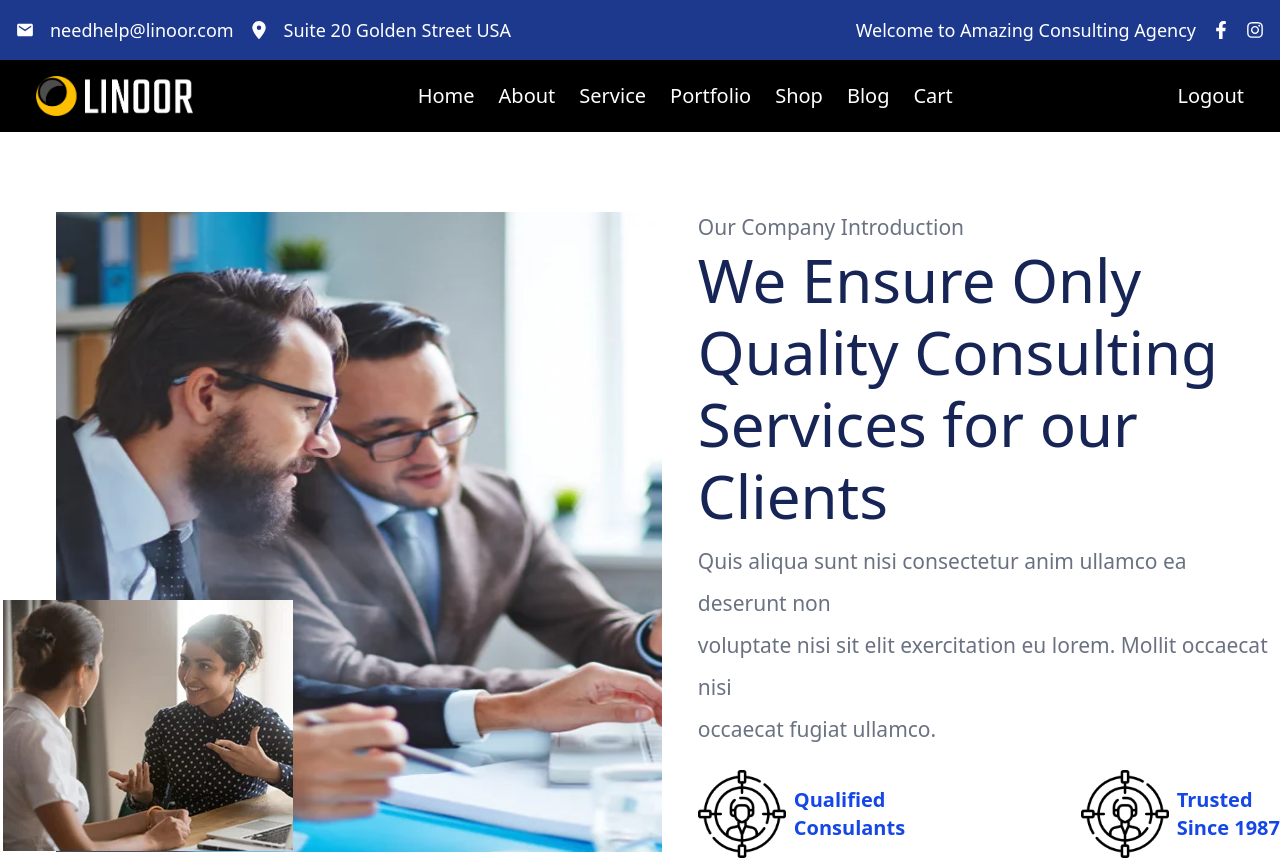
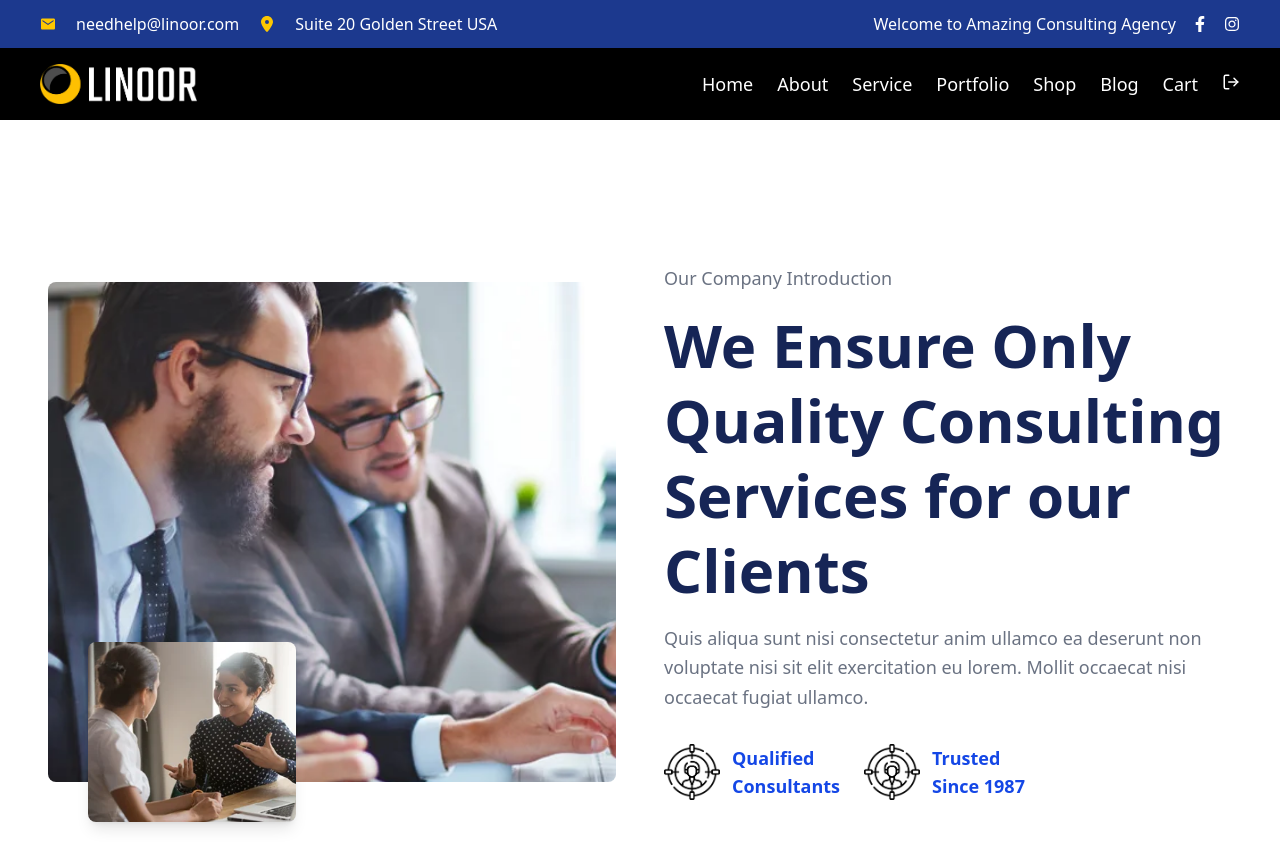
Before and after one commit to Harshpreet56/online-shop, a React (Vite) app: page /about in a window 1280 px wide. Shown: the top 860 px of the page. Built offline with nearby package versions, Linux system fonts and the light colour scheme; no server answers.

Commit message:
make it responcive

```diff
--- a/src/Auth/Logout.jsx
+++ b/src/Auth/Logout.jsx
@@ -1,4 +1,5 @@
 import { useNavigate } from "react-router-dom";
+import { LuLogOut } from "react-icons/lu";
 
 function Logout() {
   const navigate = useNavigate();
@@ -21,7 +22,7 @@ function Logout() {
       <button
         onClick={handleLogout}
            >
-        Logout
+        <LuLogOut />
       </button>
     </div>
   );
--- a/src/Layout/Navbar.jsx
+++ b/src/Layout/Navbar.jsx
@@ -1,87 +1,117 @@
 import React, { useEffect, useState } from "react";
 import { IoMdMail } from "react-icons/io";
 import { FaLocationDot } from "react-icons/fa6";
-import { FaFacebookF, FaInstagram } from "react-icons/fa";
+import { FaFacebookF, FaInstagram, FaBars, FaTimes } from "react-icons/fa";
 import { useLocation, Link } from "react-router-dom";
 import Logout from "../Auth/Logout";
 
 function Navbar() {
   const [isScrolled, setIsScrolled] = useState(false);
+  const [menuOpen, setMenuOpen] = useState(false);
+
   const location = useLocation();
-
-  const isHome = location.pathname === "/Home";
+  const isHome = location.pathname === "/";
 
   useEffect(() => {
     const handleScroll = () => {
       setIsScrolled(window.scrollY > 60);
     };
-
     window.addEventListener("scroll", handleScroll);
     return () => window.removeEventListener("scroll", handleScroll);
   }, []);
 
   return (
     <>
-      <div className="flex justify-between bg-blue-900 p-4 text-white text-lg">
-        <div className="space-x-4 flex items-center">
-          <IoMdMail />
-          <span>needhelp@linoor.com</span>
-          <FaLocationDot />
-          <span>Suite 20 Golden Street USA</span>
+
+      <div className="w-full bg-blue-900 text-white z-50">
+        <div className="max-w-screen-2xl mx-auto px-4 sm:px-6 lg:px-10 py-3
+                        flex flex-col md:flex-row justify-between items-center gap-3 text-sm sm:text-base">
+
+          <div className="flex flex-wrap items-center gap-3 sm:gap-5 justify-center md:justify-start">
+            <IoMdMail className="text-yellow-400" />
+            <span className="hover:text-yellow-400 cursor-pointer break-all">
+              needhelp@linoor.com
+            </span>
+
+            <FaLocationDot className="text-yellow-400" />
+            <span className="hover:text-yellow-400 cursor-pointer">
+              Suite 20 Golden Street USA
+            </span>
           </div>
 
-        <div className="flex items-center space-x-4">
-          <span>Welcome to Amazing Consulting Agency</span>
-          <FaFacebookF />
-          <FaInstagram />
+          <div className="flex items-center gap-4 flex-wrap justify-center md:justify-end">
+            <span className="hover:text-yellow-400 text-center">
+              Welcome to Amazing Consulting Agency
+            </span>
+            <FaFacebookF className="hover:text-yellow-400 cursor-pointer" />
+            <FaInstagram className="hover:text-yellow-400 cursor-pointer" />
+          </div>
         </div>
       </div>
 
-      {/* Main Navbar */}
+
       <div
-        className={`w-full transition-all duration-300 z-9999
+        className={`w-full transition-all duration-300 z-40
         ${
           isScrolled
             ? "fixed top-0 bg-blue-900 shadow-lg"
             : isHome
             ? "absolute top-18 bg-transparent"
             : "relative bg-black"
-          }
-        `}
+        }`}
       >
-        <nav className="flex justify-between items-center px-9 py-4 text-xl max-w-8xl mx-auto ">
-          <img className="h-10" src="/Images/logo1.webp" alt="logo" />
+        <nav className="max-w-screen-2xl mx-auto px-4 sm:px-6 lg:px-10
+                        flex justify-between items-center py-4 text-white">
 
-          <div className="space-x-6 font-medium text-white">
-            <Link to="/" className="hover:text-yellow-400">
-              Home
-            </Link>
-            <Link to="/About" className="hover:text-yellow-400">
-              About
-            </Link>
-            <Link to="/Service" className="hover:text-yellow-400">
-              Service
-            </Link>
-            <Link to="/Protfolio" className="hover:text-yellow-400">
-              Portfolio
-            </Link>
-            <Link to="/Shop" className="hover:text-yellow-400">
-              Shop
-            </Link>
-            <Link to="/Blog" className="hover:text-yellow-400">
-              Blog
-            </Link>
-            <Link to="/Cart" className="hover:text-yellow-400">
-              Cart
-            </Link>
-          </div>
-          <div className="font-medium text-white">
+          <img
+            className="h-8 sm:h-9 md:h-10"
+            src="/Images/logo1.webp"
+            alt="logo"
+          />
+
+          <div className="hidden lg:flex gap-6 text-lg font-medium">
+            <Link to="/" className="hover:text-yellow-400">Home</Link>
+            <Link to="/About" className="hover:text-yellow-400">About</Link>
+            <Link to="/Service" className="hover:text-yellow-400">Service</Link>
+            <Link to="/Protfolio" className="hover:text-yellow-400">Portfolio</Link>
+            <Link to="/Shop" className="hover:text-yellow-400">Shop</Link>
+            <Link to="/Blog" className="hover:text-yellow-400">Blog</Link>
+            <Link to="/Cart" className="hover:text-yellow-400">Cart</Link>
             <Link to="/login" className="hover:text-yellow-400">
               <Logout />
             </Link>
           </div>
+
+          <div className="lg:hidden">
+            <button onClick={() => setMenuOpen(!menuOpen)}>
+              {menuOpen ? (
+                <FaTimes size={24} />
+              ) : (
+                <FaBars size={24} />
+              )}
+            </button>
+          </div>
         </nav>
+
+        {menuOpen && (
+          <div className="lg:hidden bg-blue-900 px-6 pb-6">
+            <div className="flex flex-col gap-4 text-white text-lg font-medium">
+              <Link to="/" onClick={() => setMenuOpen(false)}>Home</Link>
+              <Link to="/About" onClick={() => setMenuOpen(false)}>About</Link>
+              <Link to="/Service" onClick={() => setMenuOpen(false)}>Service</Link>
+              <Link to="/Protfolio" onClick={() => setMenuOpen(false)}>Portfolio</Link>
+              <Link to="/Shop" onClick={() => setMenuOpen(false)}>Shop</Link>
+              <Link to="/Blog" onClick={() => setMenuOpen(false)}>Blog</Link>
+              <Link to="/Cart" onClick={() => setMenuOpen(false)}>Cart</Link>
+              <Link to="/login" onClick={() => setMenuOpen(false)}>
+                <Logout />
+              </Link>
             </div>
+          </div>
+        )}
+      </div>
+
+      {isScrolled && <div className="h-22.5"></div>}
     </>
   );
 }
--- a/src/component/Home/About.jsx
+++ b/src/component/Home/About.jsx
@@ -2,58 +2,64 @@ import React from "react";
 
 function About() {
   return (
-    <>
-      <section className="flex ml-14 gap-9 ">
-        <div className="pic relative">
-          <img className=" h-160 w-2xl" src="Images/ourcounst.webp" alt="" />
-          <div className="pic2 absolute top-97 -left-13.25">
-            <img src="Images/ourcounst1.webp" alt="" />
+    <section className="py-16 px-6 md:px-12">
+      <div className="max-w-7xl mx-auto flex flex-col lg:flex-row items-center gap-12">
+
+        <div className="relative w-full lg:w-1/2">
+          <img
+            className="w-full h-100 sm:h-125 object-cover rounded-lg"
+            src="Images/ourcounst.webp"
+            alt="Main"
+          />
+
+          <div className="absolute -bottom-10 left-6 sm:left-10">
+            <img
+              className="w-40 sm:w-52 rounded-lg shadow-lg"
+              src="Images/ourcounst1.webp"
+              alt="Secondary"
+            />
           </div>
         </div>
-        <div className="ourcompany">
-          <p className="text-gray-500 text-[21px]  ">
-            Our Company Introduction{" "}
+
+        <div className="w-full lg:w-1/2 mt-16 lg:mt-0">
+          <p className="text-gray-500 text-base sm:text-lg">
+            Our Company Introduction
           </p>
-          <h2 className="text-6xl leading-[1.2]  text-blue-950 mb-2  font-medium">
-            We Ensure Only <br /> Quality Consulting <br /> Services for our
-            Clients
+
+          <h2 className="text-3xl sm:text-4xl md:text-5xl lg:text-6xl leading-tight text-blue-950 font-semibold my-4">
+            We Ensure Only <br />
+            Quality Consulting <br />
+            Services for our Clients
           </h2>
-          <p className="text-[21px] leading-loose text-gray-500">
+
+          <p className="text-gray-500 text-base sm:text-lg leading-relaxed">
             Quis aliqua sunt nisi consectetur anim ullamco ea deserunt non
-            <br />
             voluptate nisi sit elit exercitation eu lorem. Mollit occaecat nisi
-            <br />
             occaecat fugiat ullamco.
           </p>
-          <div className="quality flex justify-between mt-5">
-            <div className="consulators flex items-center gap-2">
-              <img className="h-22" src="Images/counstal.webp" alt="" />
-              <p className="text-blue-700 font-bold text-xl">
-                Qualified <br /> Consulants
+
+          <div className="flex flex-col sm:flex-row gap-6 mt-8">
+
+            <div className="flex items-center gap-3">
+              <img className="h-14" src="Images/counstal.webp" alt="" />
+              <p className="text-blue-700 font-bold text-lg">
+                Qualified <br /> Consultants
               </p>
             </div>
-            <div className="trust flex items-center gap-2 ">
-              <img className="h-22" src="Images/counstal.webp" alt="" />
-              <p className="text-blue-700 font-bold text-xl">
-                Trusted <br /> Since 1987{" "}
+
+            <div className="flex items-center gap-3">
+              <img className="h-14" src="Images/counstal.webp" alt="" />
+              <p className="text-blue-700 font-bold text-lg">
+                Trusted <br /> Since 1987
               </p>
             </div>
           </div>
-          <div className="user flex gap-3 items-center mt-7 font-bold">
-            <img
-              className="rounded-4xl
-            "
-              src="Images/ceopic.webp"
-              alt=""
-            />
-            <p className="text-gray-800">
-              Christine Eve <br />
-              <span className=" text-gray-500">Co Founder & Consultant</span>
-            </p>
-          </div>
+
+
+
         </div>
-      </section>
-    </>
+      </div>
+    </section>
   );
 }
 
--- a/src/component/Home/Hero.jsx
+++ b/src/component/Home/Hero.jsx
@@ -3,30 +3,52 @@ import React from "react";
 function Hero() {
   return (
     <>
-      <section className="bg-[url('/Images/homebg.webp')]  h-160 bg-cover bg-center flex items-center   ">
-        <div className="home  text-2xl text-white ml-5 mt-8">
-          <h4>Helping businesses since 1987</h4>
-          <h1  className="text-[60px] ">
+      {/* Hero Section */}
+      <section className="bg-[url('/Images/homebg.webp')] min-h-screen bg-cover bg-center flex items-center">
+        <div className="max-w-8xl  px-6 py-20 text-white">
+
+          <h4 className="text-base sm:text-lg md:text-xl mb-4">
+            Helping businesses since 1987
+          </h4>
+
+          <h1 className="font-bold leading-tight
+                         text-3xl
+                         sm:text-4xl
+                         md:text-5xl
+                         lg:text-6xl">
             Reach the <br />
             Limits with <br />
             Consulting Agency
           </h1>
-          <div className="button text-lg gap-7 mt-5 ">
-            <button className="border-black  m-1 p-5 bg-blue-950 text-white">
+
+          <div className="flex flex-col sm:flex-row gap-4 mt-8">
+            <button className="px-6 py-3 bg-blue-950 hover:bg-blue-900 transition text-white font-medium">
               CASE STUDIES
             </button>
-            <button className="border-black  m-1 p-5 bg-yellow-500 text-white">
+
+            <button className="px-6 py-3 bg-yellow-500 hover:bg-yellow-600 transition text-white font-medium">
               CONTACT NOW
             </button>
           </div>
+
         </div>
       </section>
+
+      {/* Bottom Banner */}
       <section>
-        <div className="linoor flex justify-between bg-yellow-500 p-8 text-2xl font-medium items-center ">
-          <h4>Linoor Finance & Consultation HTML Template</h4>
-          <button className=" bg-blue-950 text-white m-1 p-4 ">
-            purchase now
+        <div className="flex flex-col md:flex-row justify-between items-center
+                        bg-yellow-500
+                        px-6 py-6 md:px-12
+                        text-lg md:text-xl font-medium gap-4">
+
+          <h4 className="text-center md:text-left">
+            Linoor Finance & Consultation HTML Template
+          </h4>
+
+          <button className="bg-blue-950 hover:bg-blue-900 transition text-white px-6 py-3">
+            Purchase Now
           </button>
+
         </div>
       </section>
     </>
--- a/src/component/Home/NewCase.jsx
+++ b/src/component/Home/NewCase.jsx
@@ -2,67 +2,37 @@ import React from "react";
 
 function NewCase() {
   return (
-    <section className="py-20 bg-gray-100">
-      <div className="text-center mb-12">
+    <section className="py-16 md:py-20 bg-gray-100">
+      <div className="text-center mb-10 md:mb-12 px-4">
         <p className="text-gray-500">Recent Cases</p>
-        <h2 className="font-bold text-3xl">New Case Studies</h2>
+        <h2 className="font-bold text-2xl sm:text-3xl md:text-4xl">
+          New Case Studies
+        </h2>
       </div>
 
-      <div className="max-w-7xl mx-auto grid grid-cols-4 gap-8 px-6">
-        <div className="group relative overflow-hidden cursor-pointer ">
+      <div className="max-w-7xl mx-auto grid grid-cols-1 sm:grid-cols-2 lg:grid-cols-3 xl:grid-cols-4 gap-6 md:gap-8 px-4 sm:px-6">
+
+        {[1, 2, 3, 4].map((item) => (
+          <div
+            key={item}
+            className="group relative overflow-hidden cursor-pointer rounded-lg"
+          >
             <img
+              className="w-full h-64 sm:h-72 md:h-80 object-cover transition-transform duration-500 group-hover:scale-110"
               src="Images/business.webp"
               alt="Business Growth"
             />
-          <div className="absolute inset-0 bg-linear-to-t from-[#182e65] via-[#182e65]/60 to-transparent"></div>
+
+            <div className="absolute inset-0 bg-linear-to-t from-[#182e65] via-[#182e65]/30 to-transparent"></div>
+
             <div className="absolute bottom-6 left-6">
-            <h3 className="text-white text-2xl font-bold leading-tight">
+              <h3 className="text-white text-xl sm:text-2xl font-bold leading-tight">
                 Business <br /> Growth
               </h3>
             </div>
           </div>
+        ))}
 
-        <div className="group relative overflow-hidden cursor-pointer">
-          <img
-            className="w-full h-87.5 object-cover transition-transform duration-500 group-hover:scale-110"
-            src="Images/business.webp"
-            alt="Business Growth"
-          />
-          <div className="absolute inset-0 bg-linear-to-t from-[#182e65] via-[#182e65]/40 to-transparent"></div>
-          <div className="absolute bottom-6 left-6">
-            <h3 className="text-white text-2xl font-bold leading-tight">
-              Business <br /> Growth
-            </h3>
-          </div>
-        </div>
-
-        <div className="group relative overflow-hidden cursor-pointer">
-          <img
-            className="w-full h-87.5 object-cover transition-transform duration-500 group-hover:scale-110"
-            src="Images/business.webp"
-            alt="Business Growth"
-          />
-          <div className="absolute inset-0 bg-linear-to-t from-[#182e65] via-[#182e65]/60 to-transparent"></div>
-          <div className="absolute bottom-6 left-6">
-            <h3 className="text-white text-2xl font-bold leading-tight">
-              Business <br /> Growth
-            </h3>
-          </div>
-        </div>
-
-        <div className="group relative overflow-hidden cursor-pointer">
-          <img
-            className="w-full h-87.5 object-cover transition-transform duration-500 group-hover:scale-110"
-            src="Images/business.webp"
-            alt="Business Growth"
-          />
-          <div className="absolute inset-0 bg-linear-to-t from-[#182e65] via-[#182e65]/60 to-transparent"></div>
-          <div className="absolute bottom-6 left-6">
-            <h3 className="text-white text-2xl font-bold leading-tight">
-              Business <br /> Growth
-            </h3>
-          </div>
-        </div>
       </div>
     </section>
   );
--- a/src/component/Home/WhyChoose.jsx
+++ b/src/component/Home/WhyChoose.jsx
@@ -2,59 +2,68 @@ import React from "react";
 
 function WhyChoose() {
   return (
-    <>
-      <section>
-        <div className="why-choose flex gap-25 mb-3 mr-6">
-          <div className="choospic ">
+    <section className="py-16 px-6 md:px-12">
+      <div className="max-w-7xl mx-auto flex flex-col lg:flex-row items-center gap-12">
+
+        {/* Image */}
+        <div className="w-full lg:w-1/2">
           <img
-              className="h-140 w-2xl m-3 object-cover"
+            className="w-full h-87.5 sm:h-112.5 md:h-137.5 object-cover rounded-lg"
             src="Images/choose.webp"
-              alt=""
+            alt="Why Choose Us"
           />
         </div>
-          <div className=" pt-18 w-[40%]">
-            <div className="choose p-4 ">
-              <p className="text-2xl ">Why Choose Us</p>
-              <h2 className="text-blue-900 text-[50px] font-bold leading-normal ">
+
+        {/* Content */}
+        <div className="w-full lg:w-1/2">
+          <p className="text-lg sm:text-xl text-gray-600 mb-2">
+            Why Choose Us
+          </p>
+
+          <h2 className="text-3xl sm:text-4xl md:text-5xl font-bold text-blue-900 leading-tight mb-4">
             The Largest Business Experts
           </h2>
-              <p className=" text-[21px] leading-9 mb-4 text-yellow-500">
+
+          <p className="text-base sm:text-lg text-yellow-500 leading-relaxed mb-8">
             Duis aute irure dolor in reprehenderit in voluptate velit esse
             cillum dolore eu fugiat nulla pariatur.
           </p>
-              <div className="coustomer flex text-[19px] gap-3 leading-9">
-                <span className="rounded-3xl h-13 p-3 items-center text-2xl bg-yellow-500 ">
+
+          {/* Feature 1 */}
+          <div className="flex items-start gap-4 mb-6">
+            <span className="flex items-center justify-center w-12 h-12 rounded-full bg-yellow-500 text-xl font-bold">
               01
             </span>
             <div>
-                  <h4 className="text-blue-950 font-bold">
+              <h4 className="text-blue-950 font-bold text-lg">
                 Customer Experience
               </h4>
-                  <p className="text-gray-500">
+              <p className="text-gray-500 text-sm sm:text-base">
                 Lorem Ipsum is simply dummy text of the printing and
-                    typesetting industry. Dolor sit amet, adipsicing elit.
+                typesetting industry. Dolor sit amet, adipisicing elit.
               </p>
             </div>
           </div>
-              <div className="coustomer flex text-[19px] gap-3 leading-9">
-                <span className="rounded-3xl h-13 p-3 text-2xl bg-yellow-500">
+
+          {/* Feature 2 */}
+          <div className="flex items-start gap-4">
+            <span className="flex items-center justify-center w-12 h-12 rounded-full bg-yellow-500 text-xl font-bold">
               02
             </span>
             <div>
-                  <h4 className="text-blue-950 font-bold">
-                    Customer Experience
+              <h4 className="text-blue-950 font-bold text-lg">
+                Business Growth Strategy
               </h4>
-                  <p className="text-gray-500">
+              <p className="text-gray-500 text-sm sm:text-base">
                 Lorem Ipsum is simply dummy text of the printing and
-                    typesetting industry. Dolor sit amet, adipsicing elit.
+                typesetting industry. Dolor sit amet, adipisicing elit.
               </p>
             </div>
           </div>
-            </div>
+
         </div>
       </div>
     </section>
-    </>
   );
 }
 
```
Also changed, not shown: src/component/Home/Hello.jsx (deleted, +0 -14 lines). Lines whose indentation alone changed are shown as unchanged.
